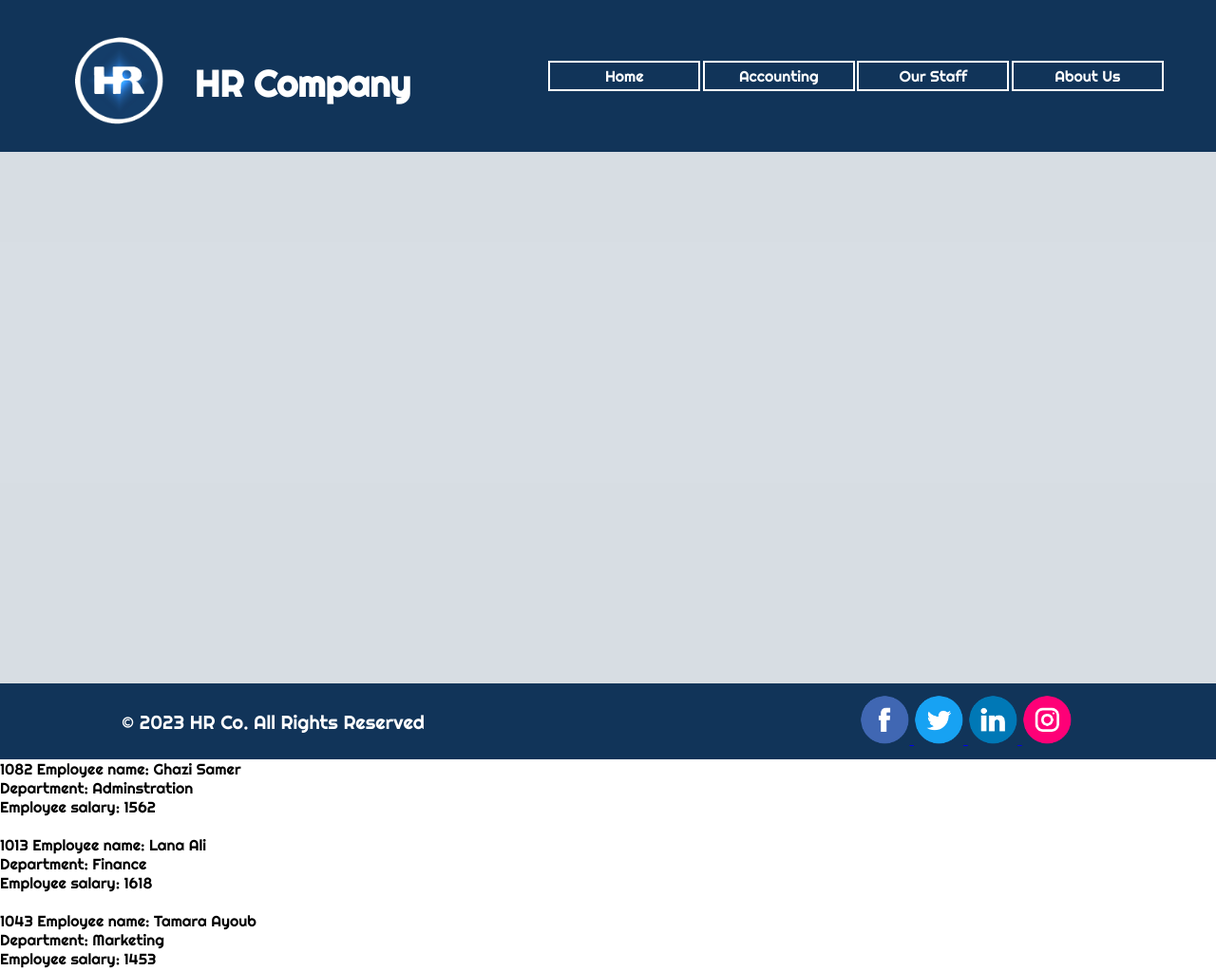
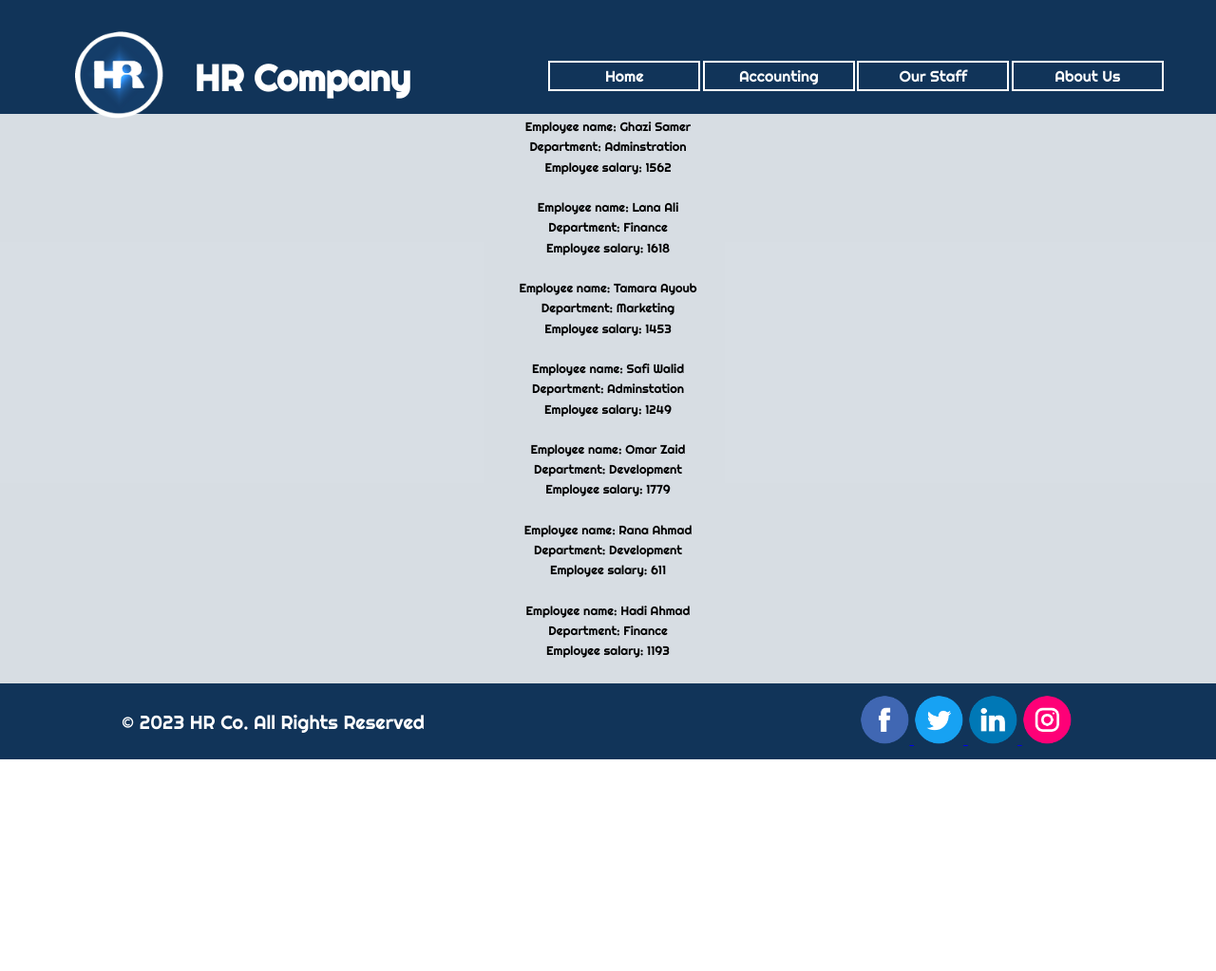
Before and after one commit to Odai-AbuSnineh/HR-management-system, a plain HTML site: page index.html in a window 1280 px wide. Shown: the top 1023 px of the page at 95% size. After the commit the page ends 800 px from the top, so only its background shows below. Drawn offline with Linux system fonts and the light colour scheme.

Commit message:
fiinish js

```diff
--- a/index.html
+++ b/index.html
@@ -11,6 +11,7 @@
   <link href="https://fonts.googleapis.com/css2?family=Righteous&display=swap" rel="stylesheet">
 
   <link rel='stylesheet' type="text/css" href="style/index.css">
+
 
 </head>
 
@@ -29,10 +30,12 @@
         <li><a href="">About Us </a></li>
       </ul>
     </nav>
+
   </header>
 
   <main>
 
+    <script src="./js/constructor .js"></script>
 
 
   </main>
@@ -61,8 +64,6 @@
     </div>
   </footer>
 
-  <script src="./js/constructor .js"></script>
-
 
 
 
--- a/js/constructor .js
+++ b/js/constructor .js
@@ -6,7 +6,7 @@ function creatingID() {
   return Math.floor(Math.random() * (max - min + 1)) + min;
 }
 
-// Replace all object literals for the HR-management-system with a single constructor function.
+// 1.Replace all object literals for the HR-management-system with a single constructor function.
 
 const allEmployee = [];
 
@@ -36,7 +36,7 @@ let Hadi = new Employee("Hadi Ahmad", "Finance", "Mid-Senior", "./assets/employe
 
 console.log(allEmployee);
 
-
+// 3.keeping the methods that are responsible for generating employeeID and calculating the salary.
 Employee.prototype.calculateSalary = function () {
 
   let minSalary, maxSalary;
@@ -65,11 +65,11 @@ Employee.prototype.calculateSalary = function () {
 for (let i = 0; i < allEmployee.length; i++) {
   allEmployee[i].mainSalary();
 }
-
+// 2.Refactoring the render method to be a prototype method to render each employee name, department, and employee salary
 
 Employee.prototype.renderEmployees = function () {
 
-  document.write(`<p>${this.uniqueID} Employee name: ${this.name} </p>`)
+  document.write(`<p> Employee name: ${this.name} </p>`)
   document.write(`<p> Department: ${this.department} </p>`)
   document.write(`<p> Employee salary: ${Math.trunc(this.finalSalary)} </p><br>`)
 
--- a/style/accounting.css
+++ b/style/accounting.css
@@ -11,7 +11,7 @@ header {
   position: relative;
   align-content: stretch;
   background-color: #113459;
-  height: 20vh;
+  height: 15vh;
   display: flex;
   flex-direction: column;
   flex-wrap: nowrap;
@@ -68,7 +68,7 @@ color:white;}
 /* main*/
 main {
   background-color: #76d7ef;
-  height: 70vh;
+  height: 75vh;
   display: flex;
   flex-direction: column;
   flex-wrap: nowrap;
--- a/style/index.css
+++ b/style/index.css
@@ -11,7 +11,7 @@ header {
   position: relative;
   align-content: stretch;
   background-color: #113459;
-  height: 20vh;
+  height: 15vh;
   display: flex;
   flex-direction: column;
   flex-wrap: nowrap;
@@ -56,6 +56,7 @@ nav ul li a {
   display: flex;
   flex-flow: wrap row;
   align-items: center;
+  margin-bottom: 10px;
 }
 
 h1 {
@@ -63,12 +64,14 @@ h1 {
   color: white;
   font-size: 3vw;
   margin-top: 2vh;
-color:white;}
+  color: white;
+}
 
 /* main*/
 main {
+  font-size: 13px;
   background-color: #76d7ef;
-  height: 70vh;
+  height: 75vh;
   display: flex;
   flex-direction: column;
   flex-wrap: nowrap;
@@ -79,7 +82,9 @@ main {
 }
 
 
-.add input, .add select, .add button{
+.add input,
+.add select,
+.add button {
   width: 100%;
   height: 80%;
   text-align: center;
@@ -136,23 +141,26 @@ tbody tr:nth-of-type(even) {
 }
 
 table tr td {
-  padding:0;
+  padding: 0;
 }
+
 table tr th:nth-child(1) {
-  width:50%;
+  width: 50%;
 }
+
 table tr th:nth-child(2) {
-  width:30%;
+  width: 30%;
 }
+
 table tr th:nth-child(3) {
-  width:20%;
+  width: 20%;
 }
 
 
 /* footer */
 
 footer {
-  color:white;
+  color: white;
   background-color: #113459;
   height: 10vh;
   position: relative;
```
